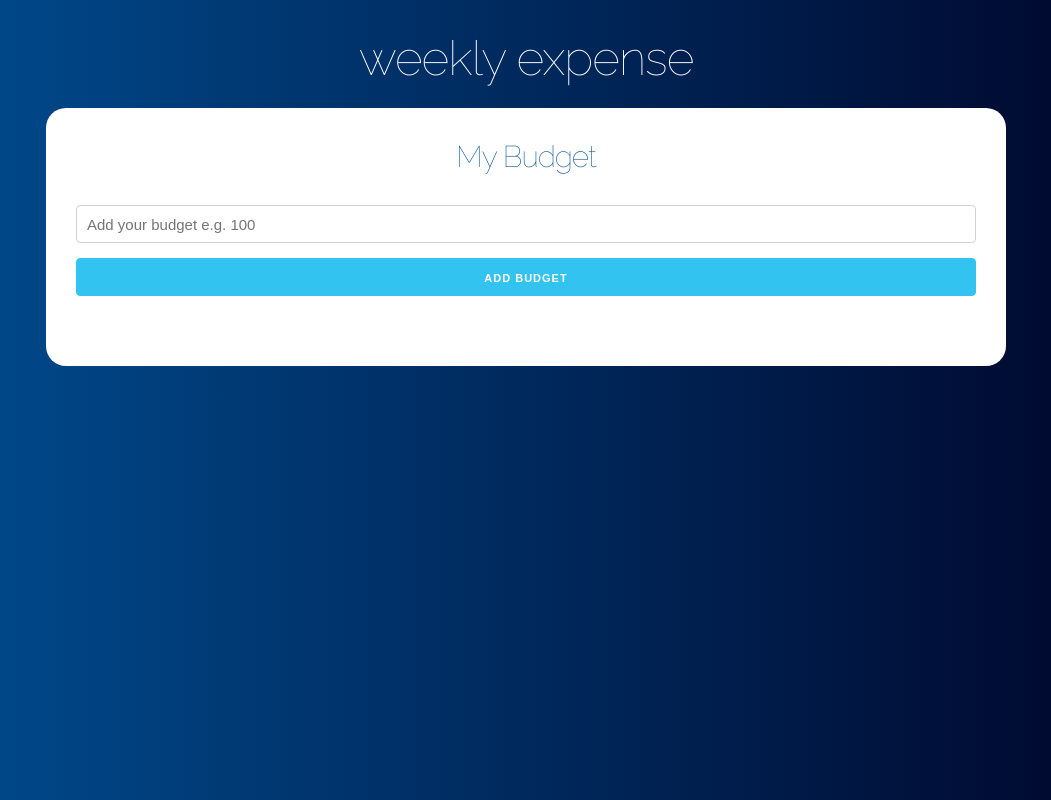
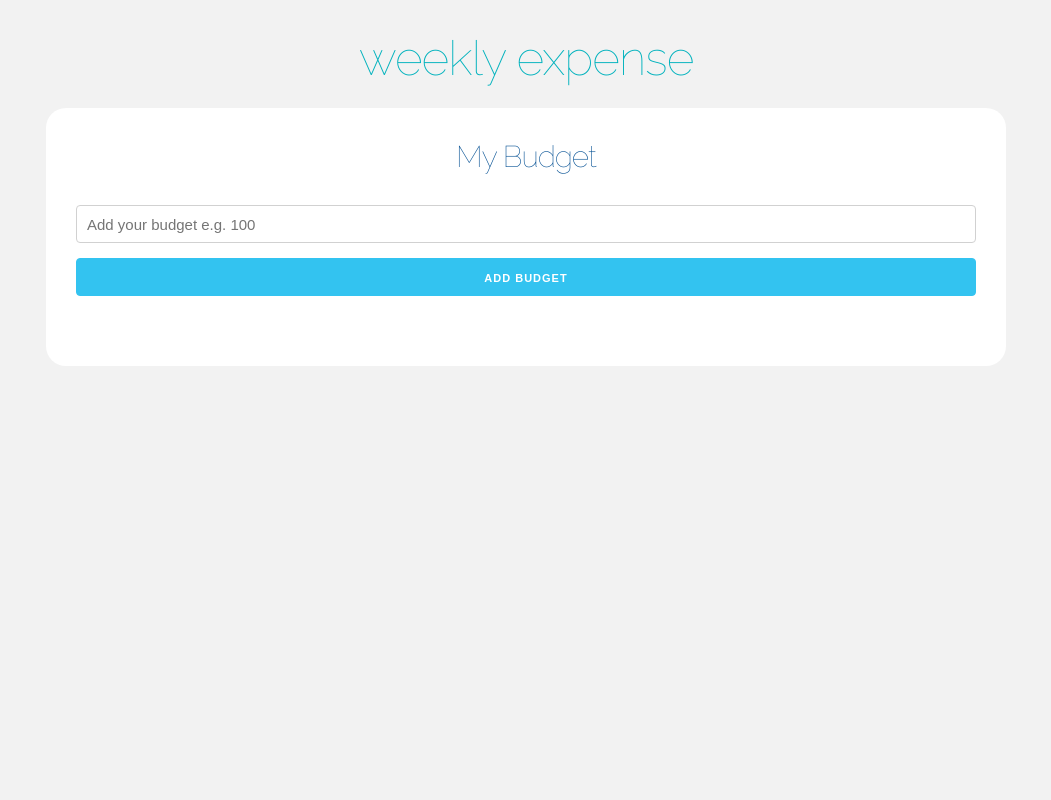
Before and after one commit to elenapiaggio/my-budget-app, a React (Create React App) app: page / in a window 1280 px wide. Shown: the whole page, without its empty margins (114-1165 px from the left). Built offline with nearby package versions, Linux system fonts and the light colour scheme.

Commit message:
UPDATE main stye

```diff
--- a/src/index.css
+++ b/src/index.css
@@ -2,9 +2,7 @@
   margin-bottom: 0!important;
 }
 body {
-  background: #000428;  /* fallback for old browsers */
-  background: -webkit-linear-gradient(to right, #004e92, #000428);
-  background: linear-gradient(to right, #004e92, #000428);
+  background: #F2F2F2;  /* fallback for old browsers */
   margin: 0;
   padding: 0;
   font-family: sans-serif;
@@ -33,7 +31,7 @@ header {
 h1 {
   font-family: 'Raleway', sans-serif;
   font-weight: 100;
-  color: white;
+  color: #00B2BD;
   text-align: center;
   font-size: 4.8rem!important;
 }
```
